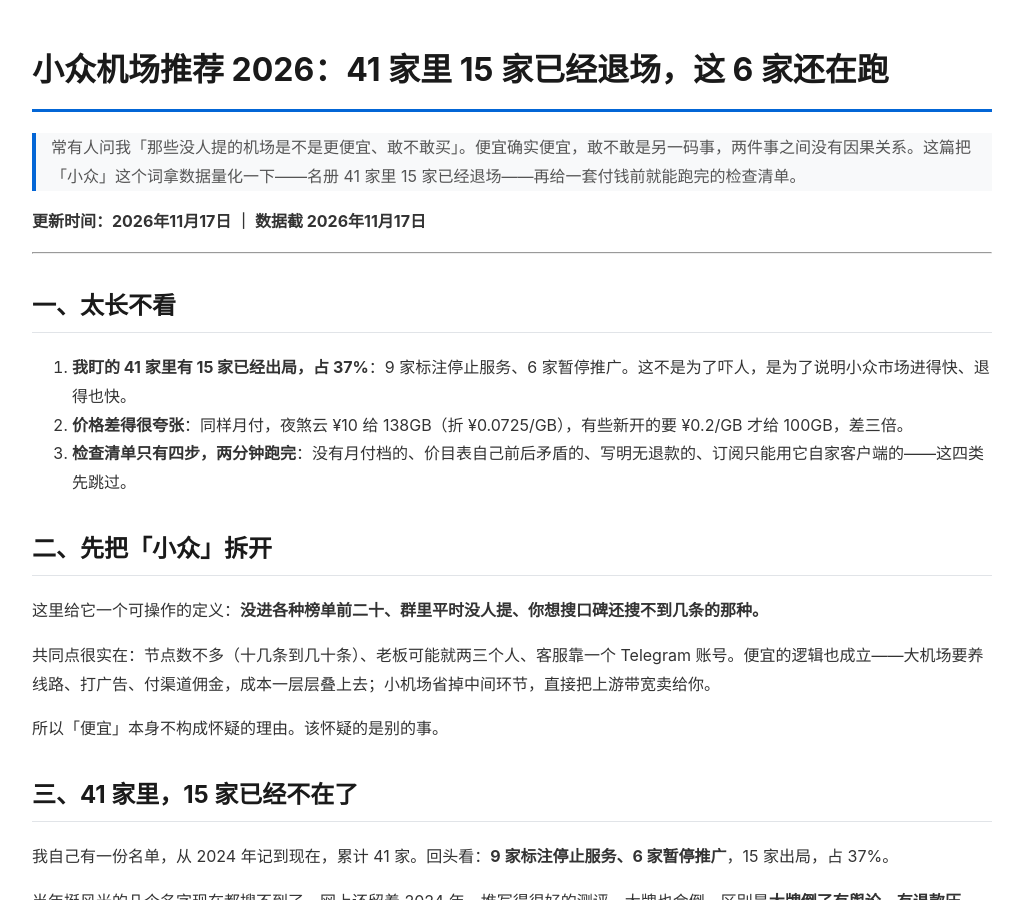
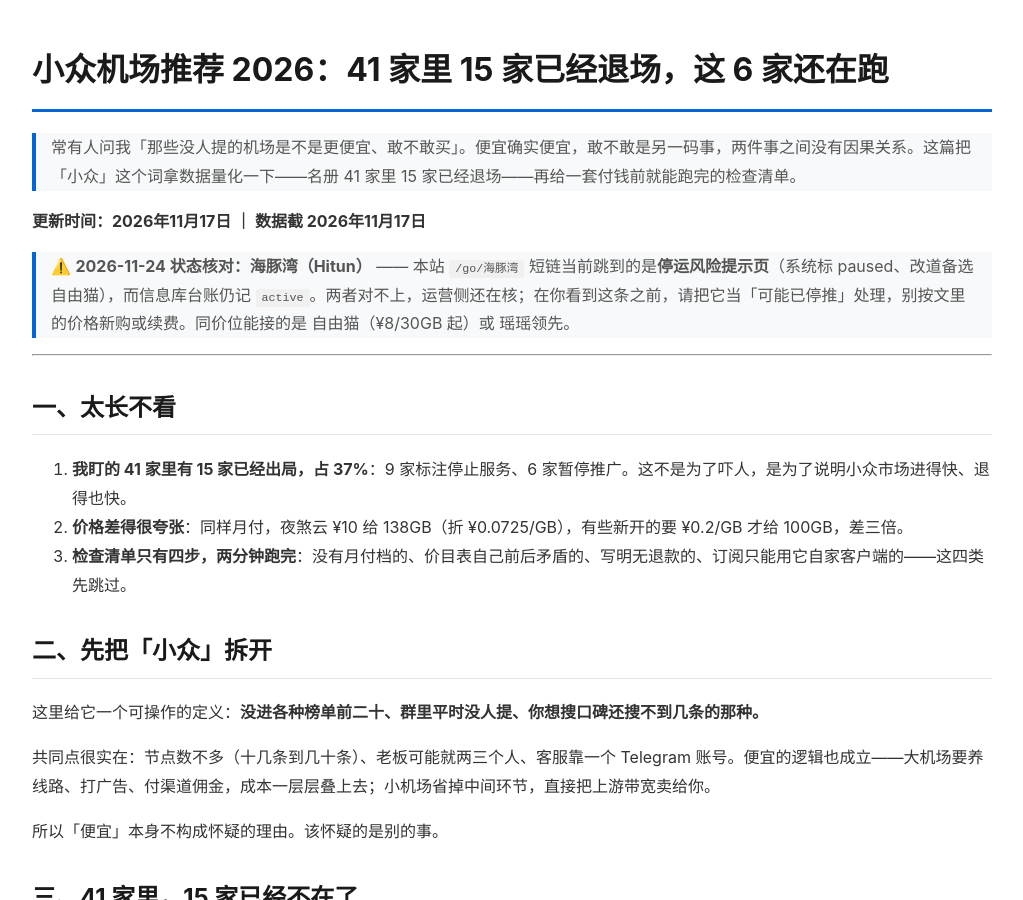
Before and after one commit to yezuofan/free-internet-guide, a Jekyll site: the page built from getting-started/niche-airport-recommendation-2026.md, in a window 1280 px wide and 900 px high. Shown: the whole window, without its empty margins (128-1151 px from the left). Built offline with Jekyll 4.4.1, drawn with Linux system fonts in a browser that asks for light colours; our own code applies the rules of GitHub Pages for plain Markdown files.

Commit message:
qa(2026-11-24): 海豚湾 台账active vs /go/改道paused 矛盾 → 两篇推荐页加状态核对提示

```diff
--- a/getting-started/niche-airport-recommendation-2026.md
+++ b/getting-started/niche-airport-recommendation-2026.md
@@ -3,6 +3,8 @@
 > 常有人问我「那些没人提的机场是不是更便宜、敢不敢买」。便宜确实便宜，敢不敢是另一码事，两件事之间没有因果关系。这篇把「小众」这个词拿数据量化一下——名册 41 家里 15 家已经退场——再给一套付钱前就能跑完的检查清单。
 
 **更新时间：2026年11月17日 ｜ 数据截 2026年11月17日**
+
+> ⚠️ **2026-11-24 状态核对：海豚湾（Hitun）** —— 本站 `/go/海豚湾` 短链当前跳到的是**停运风险提示页**（系统标 paused、改道备选自由猫），而信息库台账仍记 `active`。两者对不上，运营侧还在核；在你看到这条之前，请把它当「可能已停推」处理，别按文里的价格新购或续费。同价位能接的是 自由猫（¥8/30GB 起）或 瑶瑶领先。
 
 ---
 
```
Also changed, not shown: getting-started/airport-ranking-july-2026.md (+2 -0 lines), 1 other file.
